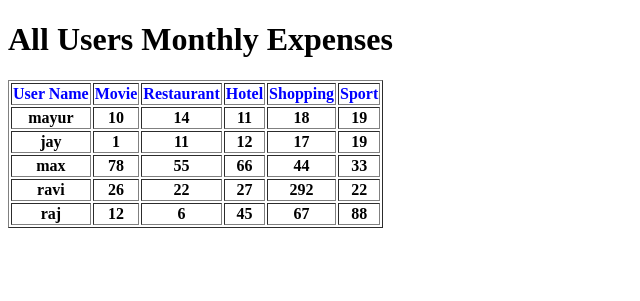
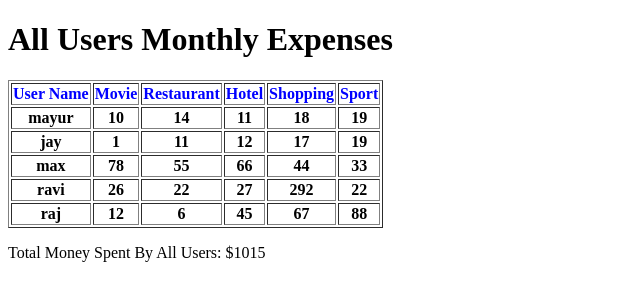
Before and after one commit to Mayur26690/Transactions, a Django app: page /spent/user/ in a window 1280 px wide. Shown: the top 301 px of the page, without its empty margins (0-640 px from the left). Run offline with Django 3.2, Linux system fonts and the light colour scheme; data comes from the database, SQL or seed files in the repository.

Commit message:
budget left

```diff
--- a/transaction/amount/templates/amount/hotel.html
+++ b/transaction/amount/templates/amount/hotel.html
@@ -16,5 +16,6 @@
             </tr>
             {% endfor %}
         </table></b>
+    <p>Total Money Spent On Hotel: ${{total}}</p>
     </body>
 </html>
--- a/transaction/amount/templates/amount/movie.html
+++ b/transaction/amount/templates/amount/movie.html
@@ -17,5 +17,6 @@
             </tr>
             {% endfor %}
         </table></b>
+    <p>Total Money Spent On Movie: ${{total}}</p>
     </body>
 </html>
--- a/transaction/amount/templates/amount/restaurent.html
+++ b/transaction/amount/templates/amount/restaurent.html
@@ -16,5 +16,6 @@
             </tr>
             {% endfor %}
         </table></b>
+    <p>Total Money Spent On Restaurent: ${{total}}</p>
     </body>
 </html>
--- a/transaction/amount/templates/amount/shopping.html
+++ b/transaction/amount/templates/amount/shopping.html
@@ -16,5 +16,6 @@
             </tr>
             {% endfor %}
         </table></b>
+    <p>Total Money Spent On Shopping: ${{total}}</p>
     </body>
 </html>
--- a/transaction/amount/templates/amount/sport.html
+++ b/transaction/amount/templates/amount/sport.html
@@ -16,5 +16,6 @@
             </tr>
             {% endfor %}
         </table></b>
+    <p>Total Money Spent On Sport: ${{total}}</p>
     </body>
 </html>
--- a/transaction/amount/templates/amount/user.html
+++ b/transaction/amount/templates/amount/user.html
@@ -25,5 +25,6 @@
             </tr>
             {% endfor %}
         </table></b>
+    <p>Total Money Spent By All Users: ${{total}}</p>
     </body>
 </html>
--- a/transaction/amount/urls.py
+++ b/transaction/amount/urls.py
@@ -10,4 +10,5 @@ urlpatterns = [
     url(r'^hotel/', views.Hotel),
     url(r'^shopping/', views.Shopping),
     url(r'^sport/', views.Sport),
+    url(r'^total/', views.Total),
 ]
--- a/transaction/amount/views.py
+++ b/transaction/amount/views.py
@@ -14,35 +14,64 @@ from . import models
 def User(req):
     all = models.Spent.objects.all()
     ans = "All Users Monthly Expenses"
+    total = 0
+    for exp in all:
+    	total += exp.movie
+    	total += exp.hotel
+    	total += exp.restaurent
+    	total += exp.shopping
+    	total += exp.sport
 
-    return render(req,'amount/user.html',{'ans':ans, 'users':all})
+
+    return render(req,'amount/user.html',{'ans':ans, 'users':all, 'total':total})
 
 def Movie(req):
     all = models.Spent.objects.order_by("movie")
     ans = "Order by Movie "
+    total = 0
+    for exp in all:
+    	total += exp.movie
 
-    return render(req,'amount/movie.html',{'ans':ans, 'movies':all})
+    return render(req,'amount/movie.html',{'ans':ans, 'movies':all, 'total':total})
 
 def Restaurant(req):
     all = models.Spent.objects.order_by("restaurant")
     ans = "Order by Resturant "
-
-    return render(req,'amount/restaurant.html',{'ans':ans, 'restaurant':all})
+    total = 0
+    for exp in all:
+    	total += exp.restaurant
+    return render(req,'amount/restaurant.html',{'ans':ans, 'restaurant':all,'total':total})
 
 def Hotel(req):
     all = models.Spent.objects.order_by("hotel")
     ans = "Order by Hotel "
+    total = 0
+    for exp in all:
+    	total += exp.hotel
 
-    return render(req,'amount/hotel.html',{'ans':ans, 'hotel':all})
+    return render(req,'amount/hotel.html',{'ans':ans, 'hotel':all,'total':total})
 
 def Shopping(req):
     all = models.Spent.objects.order_by("shopping")
     ans = "Order by Shopping "
+    total = 0
+    for exp in all:
+    	total += exp.shopping
 
-    return render(req,'amount/shopping.html',{'ans':ans, 'shopping':all})
+    return render(req,'amount/shopping.html',{'ans':ans, 'shopping':all,'total':total})
 
 def Sport(req):
     all = models.Spent.objects.order_by("sport")
     ans = "Order by Sport "
+    total = 0
+    for exp in all:
+    	total += exp.sport
 
-    return render(req,'amount/sport.html',{'ans':ans, 'sport':all})
+    return render(req,'amount/sport.html',{'ans':ans, 'sport':all,'total':total})
+
+def Total(req):
+	all = models.Spent.objects.all()
+	total = 0
+	for exp in all:
+		total += exp.movie
+	return render(req,'amount/total.html',{'total':total})
```
Also changed, not shown: transaction/amount/templates/amount/total.html (added, +7 -0 lines), 2 other files.
